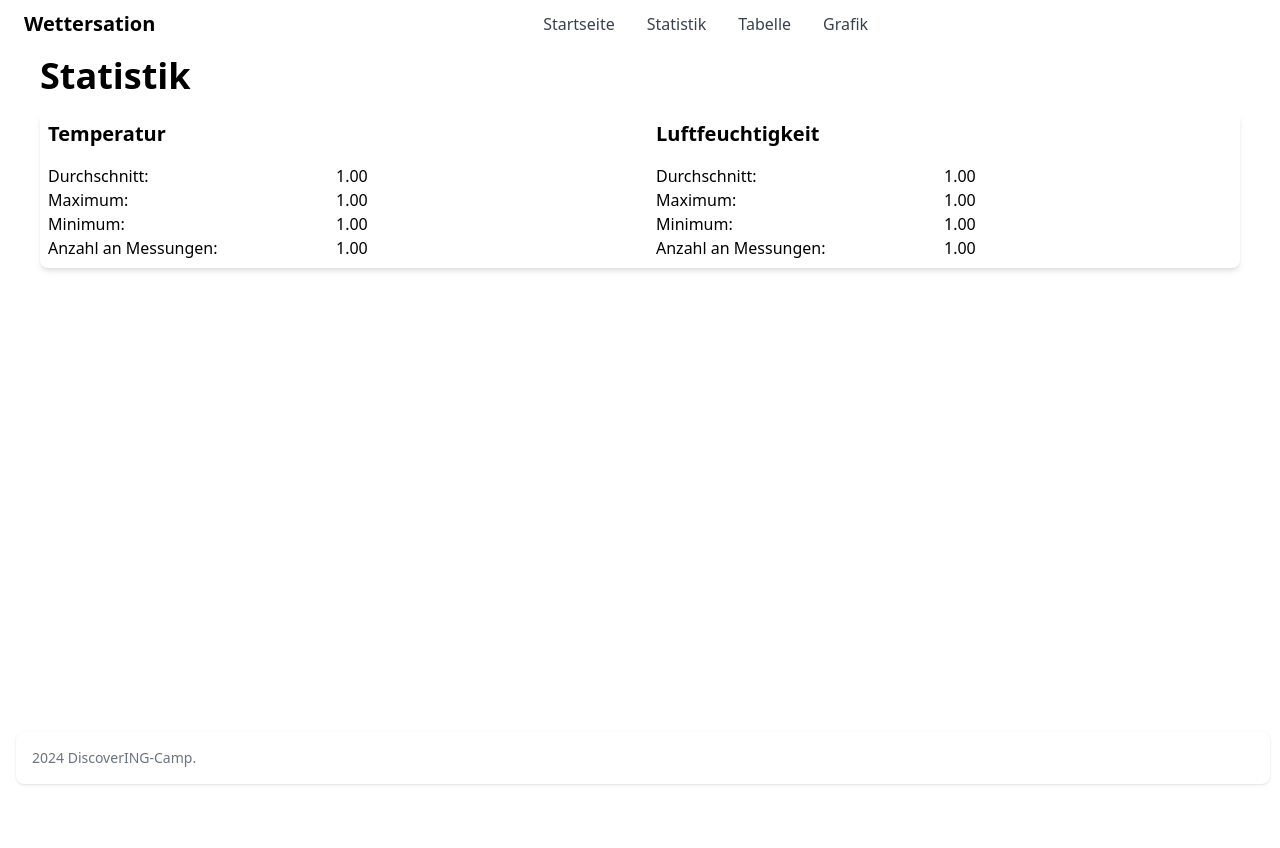
After one commit to Paul-B98/DiscoverING-Camp-Weather-Station, a Django app: page /stats/ in a window 1280 px wide. The commit adds this page. Run offline with Django 5.2, Linux system fonts and the light colour scheme; tables that the repository leaves empty hold one stand-in row (values such as "Sample post"); some libraries are stand-ins or nearby versions.

Commit message:
add templates for table, stats and graphics

```diff
--- a/app/weather_station/templates/weather_station/base.html
+++ b/app/weather_station/templates/weather_station/base.html
@@ -9,6 +9,60 @@
   <link rel="stylesheet" href="https://cdnjs.cloudflare.com/ajax/libs/font-awesome/6.5.2/css/all.min.css">
 </head>
 <body>
-  {% block content %}{% endblock %}
+
+  <header>
+    <nav class="bg-white border-gray-200 px-4 lg:px-6 py-2.5 dark:bg-gray-800">
+        <div class="flex flex-wrap justify-between items-center mx-auto max-w-screen-xl">
+            <a href="https://flowbite.com" class="flex items-center">
+                <span class="self-center text-xl font-semibold whitespace-nowrap dark:text-white">Wettersation</span>
+            </a>
+            <div class="flex items-center lg:order-2"></div>
+            <div class="hidden justify-between items-center w-full lg:flex lg:w-auto lg:order-1" id="mobile-menu-2">
+                <ul class="flex flex-col mt-4 font-medium lg:flex-row lg:space-x-8 lg:mt-0">
+                    <li>
+                        <a href="{% url 'index' %}" class="block py-2 pr-4 pl-3 text-gray-700 border-b border-gray-100 hover:bg-gray-50 lg:hover:bg-transparent lg:border-0 lg:hover:text-primary-700 lg:p-0 dark:text-gray-400 lg:dark:hover:text-white dark:hover:bg-gray-700 dark:hover:text-white lg:dark:hover:bg-transparent dark:border-gray-700">Startseite</a>
+                    </li>
+                    <li>
+                        <a href="{% url 'stats' %}" class="block py-2 pr-4 pl-3 text-gray-700 border-b border-gray-100 hover:bg-gray-50 lg:hover:bg-transparent lg:border-0 lg:hover:text-primary-700 lg:p-0 dark:text-gray-400 lg:dark:hover:text-white dark:hover:bg-gray-700 dark:hover:text-white lg:dark:hover:bg-transparent dark:border-gray-700">Statistik</a>
+                    </li>
+                    <li>
+                        <a href="{% url 'table' %}" class="block py-2 pr-4 pl-3 text-gray-700 border-b border-gray-100 hover:bg-gray-50 lg:hover:bg-transparent lg:border-0 lg:hover:text-primary-700 lg:p-0 dark:text-gray-400 lg:dark:hover:text-white dark:hover:bg-gray-700 dark:hover:text-white lg:dark:hover:bg-transparent dark:border-gray-700">Tabelle</a>
+                    </li>
+                    <li>
+                        <a href="{% url 'graphic' %}" class="block py-2 pr-4 pl-3 text-gray-700 border-b border-gray-100 hover:bg-gray-50 lg:hover:bg-transparent lg:border-0 lg:hover:text-primary-700 lg:p-0 dark:text-gray-400 lg:dark:hover:text-white dark:hover:bg-gray-700 dark:hover:text-white lg:dark:hover:bg-transparent dark:border-gray-700">Grafik</a>
+                    </li>
+                </ul>
+            </div>
+        </div>
+    </nav>
+</header>
+
+<div class="max-w-[1200px] mx-auto h-screen flex-col">
+    <div class="py-2">
+        {% block content %}{% endblock %}
+    </div>
+</div>
+
+<footer class="bg-white rounded-lg shadow m-4 dark:bg-gray-800 fixed bottom-0 w-[98%]">
+  <div class="w-full mx-auto max-w-screen-xl p-4 md:flex md:items-center md:justify-between">
+    <span class="text-sm text-gray-500 sm:text-center dark:text-gray-400">2024 <a href="https://www.fh-muenster.de/de/studium/studienorientierung/discovering-camp" class="hover:underline">DiscoverING-Camp</a>.
+  </span>
+  <ul class="flex flex-wrap items-center mt-3 text-sm font-medium text-gray-500 dark:text-gray-400 sm:mt-0">
+      <!-- <li>
+          <a href="#" class="hover:underline me-4 md:me-6">About</a>
+      </li>
+      <li>
+          <a href="#" class="hover:underline me-4 md:me-6">Privacy Policy</a>
+      </li>
+      <li>
+          <a href="#" class="hover:underline me-4 md:me-6">Licensing</a>
+      </li>
+      <li>
+          <a href="#" class="hover:underline">Contact</a>
+      </li> -->
+  </ul>
+  </div>
+</footer>
+
 </body>
 </html>
--- a/app/weather_station/templates/weather_station/index.html
+++ b/app/weather_station/templates/weather_station/index.html
@@ -2,6 +2,7 @@
 
 {% block content %}
 
-Test
+<h1 class="text-4xl font-extrabold">Startseite</h1>
+Lorem ipsum dolor sit amet consectetur adipisicing elit. Unde doloribus dolore dolorem, nulla reiciendis error, quia aspernatur aperiam magnam voluptate asperiores culpa earum dolorum placeat officia fuga distinctio recusandae. Doloribus.
 
 {% endblock %}
--- /dev/null
+++ b/app/weather_station/templates/weather_station/stats.html
@@ -0,0 +1,38 @@
+{% extends "weather_station/base.html" %}
+
+{% block content %}
+
+<h1 class="text-4xl font-extrabold">Statistik</h1>
+
+<div class="relative overflow-x-auto shadow-md sm:rounded-lg mt-4 max-h-96">
+    <div class="grid grid-cols-2 gap-4">
+        <div class="m-2">
+            <h2 class="text-xl font-extrabold">Temperatur</h2>
+            <div class="grid grid-cols-2 mt-4">
+                <div>Durchschnitt:</div>
+                <div>{{ data.temperature.avg|stringformat:".2f" }}</div>
+                <div>Maximum:</div>
+                <div>{{ data.temperature.max|stringformat:".2f" }}</div>
+                <div>Minimum:</div>
+                <div>{{ data.temperature.min|stringformat:".2f" }}</div>
+                <div>Anzahl an Messungen:</div>
+                <div>{{ data.temperature.len|stringformat:".2f" }}</div>
+            </div>
+        </div>
+        <div class="m-2">
+            <h2 class="text-xl font-extrabold">Luftfeuchtigkeit</h2>
+            <div class="grid grid-cols-2 mt-4">
+                <div>Durchschnitt:</div>
+                <div>{{ data.humidity.avg|stringformat:".2f" }}</div>
+                <div>Maximum:</div>
+                <div>{{ data.humidity.max|stringformat:".2f" }}</div>
+                <div>Minimum:</div>
+                <div>{{ data.humidity.min|stringformat:".2f" }}</div>
+                <div>Anzahl an Messungen:</div>
+                <div>{{ data.humidity.len|stringformat:".2f" }}</div>
+            </div>
+        </div>
+    </div>
+</div>
+
+{% endblock %}
--- a/app/weather_station/views.py
+++ b/app/weather_station/views.py
@@ -2,6 +2,7 @@ import random
 
 from django.shortcuts import render
 from django.http import HttpRequest, HttpResponse, JsonResponse
+from django.core.serializers import serialize
 
 from .models import WeatherData
 
@@ -36,7 +37,7 @@ def graphic(request: HttpRequest) -> HttpResponse:
     """
     Render the weather station index page.
     """
-    context = {"data": WeatherData.objects.all()}
+    context = {"data": serialize("json", WeatherData.objects.all(), fields=('temperature', 'humidity', 'created_at'))}
     return render(request, 'weather_station/graphic.html', context=context)
 
 
```
Also changed, not shown: app/weather_station/templates/weather_station/graphic.html (added, +123 -0 lines), app/weather_station/templates/weather_station/table.html (added, +38 -0 lines), README.md.
